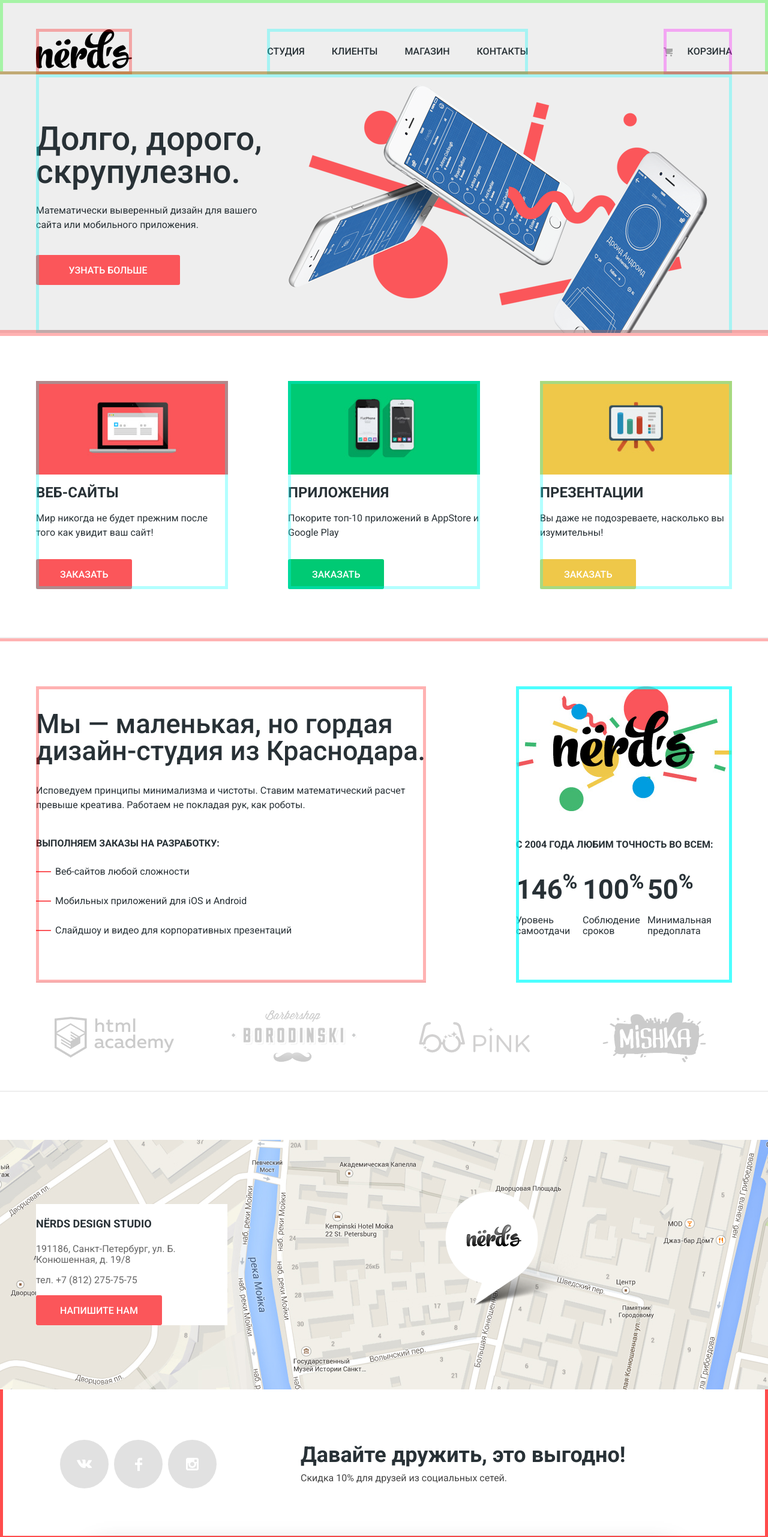
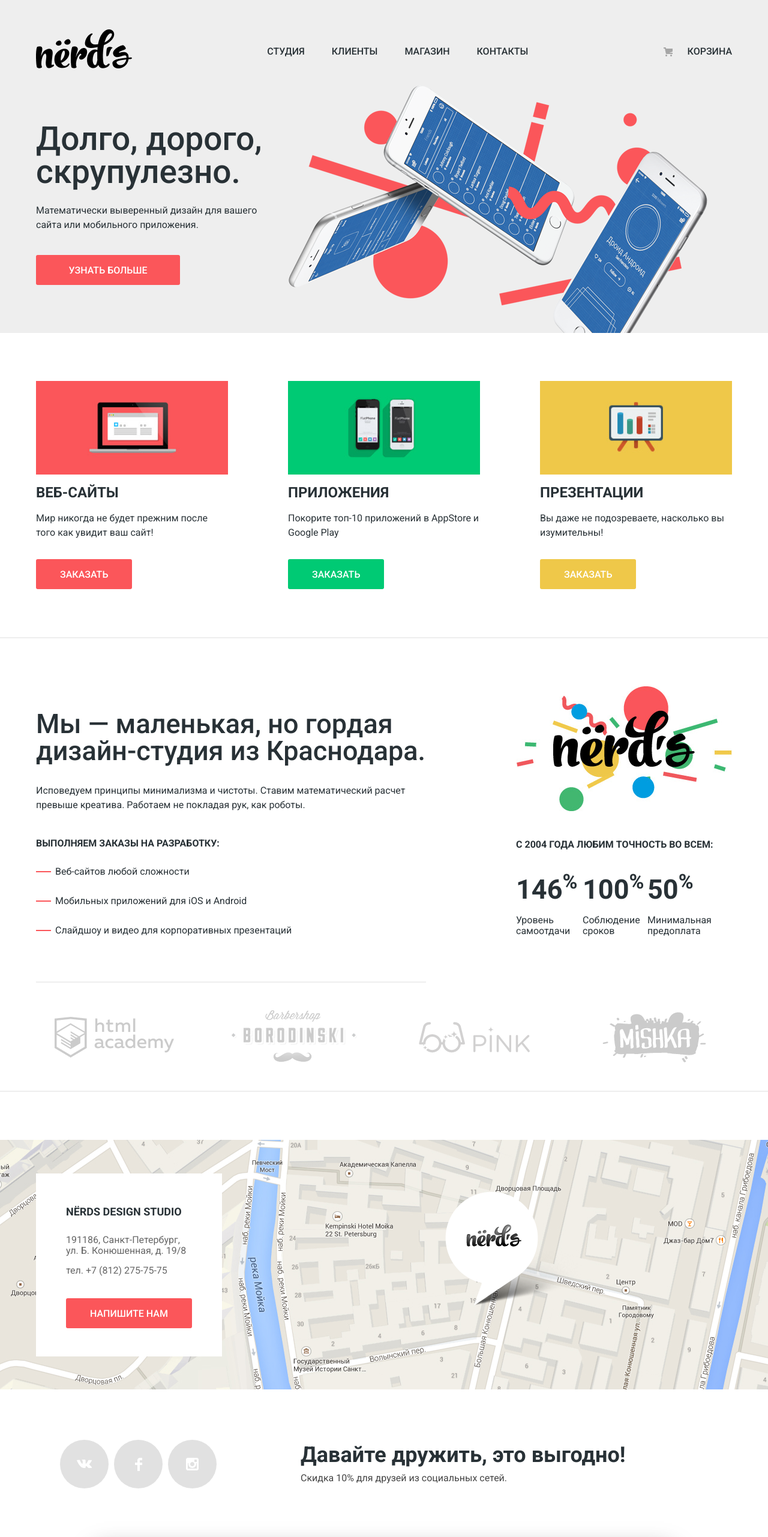
Before and after one commit to callmervdio/1438207-nerds-30, a plain HTML site: page index.html in a window 1280 px wide. Shown: the top 2562 px of the page at 60% size. Drawn offline with Linux system fonts and the light colour scheme.

```diff
--- a/css/style.css
+++ b/css/style.css
@@ -122,8 +122,6 @@
 
 .main-header {
   padding-top: 48px;
-  outline: 5px solid rgba(0, 255, 0, 0.3);
-  outline-offset: -5px;
   background-color: var(--basic-grey);
 }
 
@@ -160,8 +158,6 @@
 
 /* Logo */
 .main-header-logo {
-  outline: 5px solid rgba(255, 0, 0, 0.3);
-  outline-offset: -5px;
 
 }
 
@@ -172,8 +168,6 @@
   align-items: center;
   margin: 0 auto;
   padding-left: 0;
-  outline: 5px solid rgba(0, 255, 255, 0.3);
-  outline-offset: -5px;
   list-style: none;
 }
 
@@ -199,8 +193,6 @@
 
 
 .main-header-cart {
-  outline: 5px solid rgba(255, 0, 255, 0.3);
-  outline-offset: -5px;
   display: flex;
   align-items: center;
   color: var(--text-black);
@@ -222,15 +214,13 @@
 /* About */
 
 .about {
-  outline: 5px solid rgba(255, 0, 0 , 0.3);
+
   background-color: var(--basic-grey);
 }
 
 .about-item {
   display: grid;
   grid-template-columns: 1fr 2fr;
-  outline: 5px solid rgba(0, 255, 255 , 0.3);
-  outline-offset: -5px;
 }
 
 .about-item:nth-of-type(2),
@@ -267,7 +257,6 @@
 .services {
   padding-top: 80px;
   margin-bottom: 80px;
-  outline: 5px solid rgba(255, 0, 0 , 0.3);
   padding-bottom: 80px;
   border-bottom: 2px solid var(--basic-grey);
 }
@@ -282,8 +271,6 @@
 
 .services-item {
   text-align: left;
-  outline: 5px solid rgba(0, 255, 255 , 0.3);
-  outline-offset: -5px;
   background-repeat: no-repeat;
   background-position: center top;
   background-size: 100%;
@@ -330,8 +317,6 @@
 .more {
   padding-top: 40px;
   padding-bottom: 73px;
-  outline: 5px solid rgba(255, 0, 0 , 0.3);
-  outline-offset: -5px;
   border-bottom: 2px solid var(--basic-grey);
 }
 
@@ -381,10 +366,7 @@
 
 /* Additional */
 
-.add {
-  outline: 5px solid rgba(0, 255, 255, 0.7);
-  outline-offset: -5px;
-}
+
 
 .add-image {
   margin-bottom: 37px;
@@ -561,9 +543,6 @@
 }
 
 
-.filters {
-  width: 208px;
-}
 
 
 
@@ -653,8 +632,9 @@
 }
 
 .filter-button {
-  padding-right: 88px;
-  padding-left: 88px;
+  width: 100%;
+  color: var(--text-black);
+  border: none;
 }
 
 
@@ -664,6 +644,8 @@
   text-transform: uppercase;
 margin-bottom: 14px;
 }
+
+
 
 /* Sorting */
 
@@ -859,10 +841,7 @@
 
 /* Main footer */
 
-.main-footer {
-  outline: 5px solid rgba(255, 0, 0, 0.7);
-  outline-offset: -5px;
-}
+
 
 
 
@@ -898,19 +877,33 @@
 .contacts-title {
   font-size: 18px;
   line-height: 30px;
+  margin-bottom: 23px;
+  margin-top: 0;
 }
 
 .contacts-text {
   line-height: 18px;
   color: var(--contacts);
+  margin-bottom: 15px;
+  margin-top: 0;
 }
 
 .contacts-info {
   max-width: 319px;
-  background-color: #fff;}
+  background-color: #fff;
+  padding: 49px 50px 47px 50px;
+  box-sizing: border-box;
+}
+
+.contacts-info .button {
+  width: 100%;
+  box-sizing: border-box;
+  margin-top: 22px;
+}
 
 .contacts-phone {
   color: var(--contacts);
+
 }
 
 .contacts-phone:hover {
--- a/index.html
+++ b/index.html
@@ -138,7 +138,7 @@
      <div class="container">
        <div class="contacts-info">
       <p class="title-bold contacts-title">NЁRDS DESIGN STUDIO</p>
-      <p class="contacts-text">191186, Санкт-Петербург, ул. Б. Конюшенная, д. 19/8</p>
+      <p class="contacts-text">191186, Санкт-Петербург, <br> ул. Б. Конюшенная, д. 19/8</p>
       <p class="contacts-text">тел. <a class="contacts-phone" href="tel:+78122757575">+7 (812) 275-75-75</a></p>
       <a class="button button-red" href="#">Напишите нам</a>
     </div>
```
Also changed, not shown: catalog.html (+2 -2 lines).
